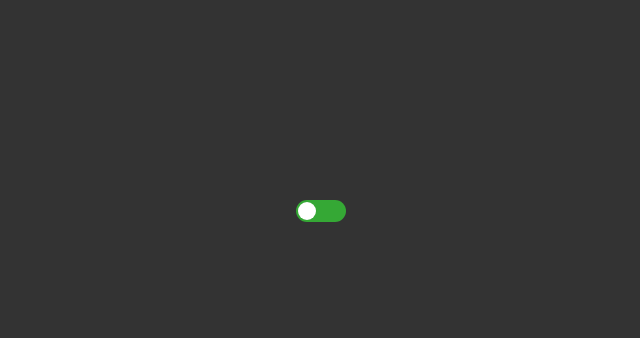
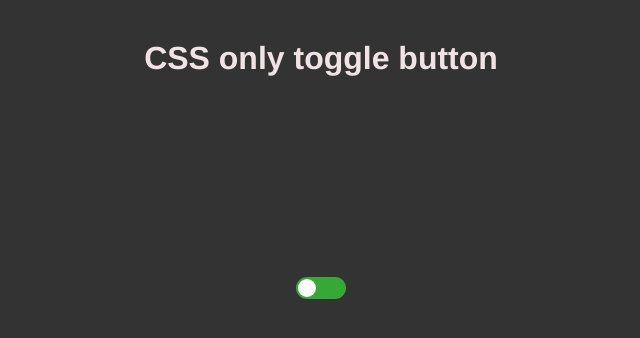
Before and after one commit to fanerotim/Net-Ninja-Course-Challenges, a plain HTML site: page Toggle Switch/index.html in a window 1280 px wide. Shown: the whole page, without its empty margins (319-959 px from the left). Drawn offline with Linux system fonts and the light colour scheme.

Commit message:
add a heading to solution to make it somewhat prettier

```diff
--- a/Toggle Switch/index.html
+++ b/Toggle Switch/index.html
@@ -8,6 +8,7 @@
 </head>
 <body>
 
+  <h1 class="heading">CSS only toggle button</h1>
   <div class="toggle">
     <input type="checkbox">
     <div class="switch"></div>
--- a/Toggle Switch/styles.css
+++ b/Toggle Switch/styles.css
@@ -9,6 +9,13 @@ body {
 }
 
 /* solution styles */
+
+.heading {
+  text-align: center;
+  color: rgb(241, 227, 227);
+  padding-top: 2rem;
+  font-family:'Franklin Gothic Medium', 'Arial Narrow', Arial, sans-serif;
+}
 
 .toggle {
   position: relative;
```
